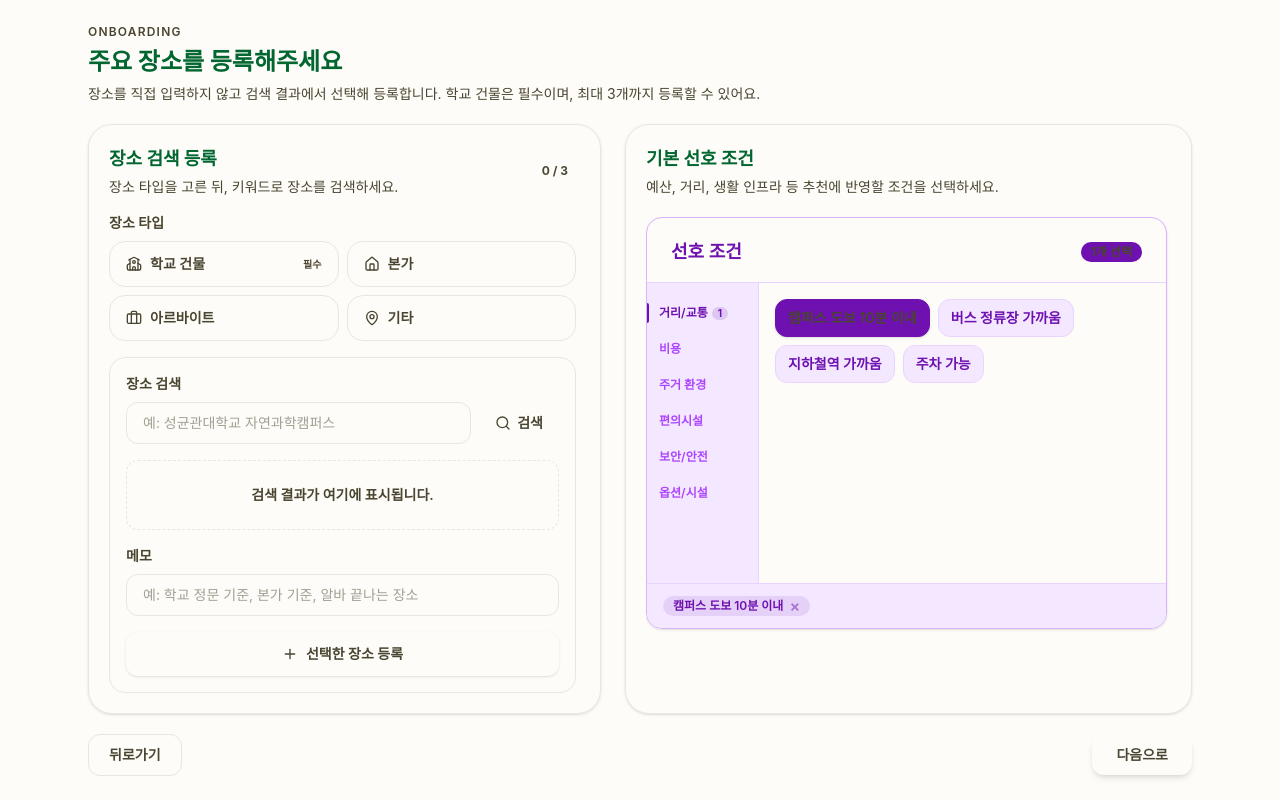
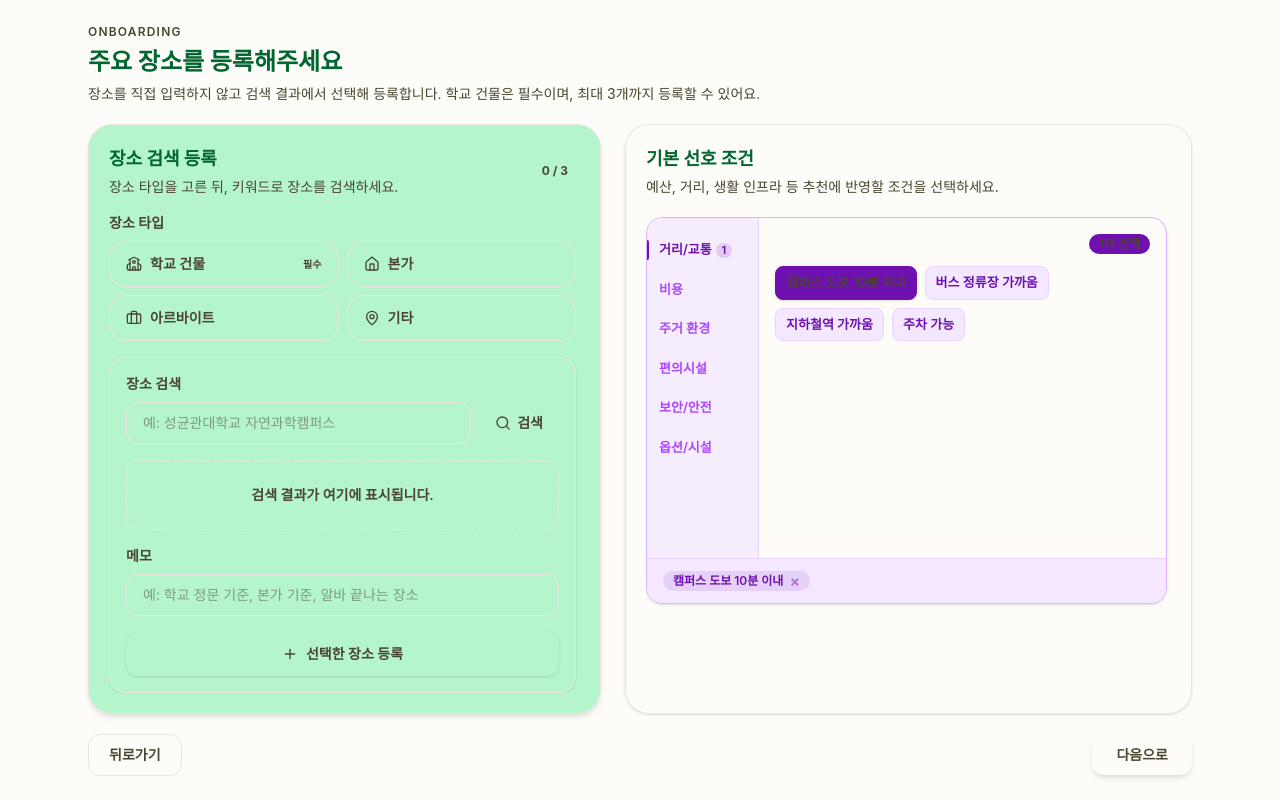
Before and after one commit to skku-2026-capstone-team-2/rooming-frontend, a React (Vite) app: page /onboarding in a window 1280 px wide. Both pictures are taken after a click on the button "캠퍼스 도보 10분 이내". Built offline with nearby package versions, Linux system fonts and the light colour scheme; no server answers; a web font is replaced by a local one.

Commit message:
design: 진입 페이지 디자인 수정

```diff
--- a/src/components/PreferenceBoard.tsx
+++ b/src/components/PreferenceBoard.tsx
@@ -108,7 +108,7 @@ export default function PreferenceBoard() {
   return (
     <div className="overflow-hidden rounded-2xl border border-purple-300 bg-card shadow-sm">
       {/* Header */}
-      <div className="flex items-center justify-between border-b border-purple-200 px-6 pb-4 pt-5">
+      <div className="hidden">
         <span className="text-lg font-semibold text-purple-800">선호 조건</span>
         {selected.size > 0 && (
           <span className="rounded-full bg-purple-800 px-2.5 py-0.5 text-xs font-bold text-secondary-foreground">
@@ -117,9 +117,9 @@ export default function PreferenceBoard() {
         )}
       </div>
 
-      <div className="flex min-h-[300px]">
+      <div className="flex min-h-[340px]">
         {/* Sidebar */}
-        <nav className="w-28 shrink-0 border-r border-purple-200 bg-purple-100 py-3">
+        <nav className="w-28 shrink-0 border-r border-purple-200 bg-purple-100/80 py-3">
           {CATEGORIES.map((cat) => {
             const count = countFor(cat);
             const isActive = activeCategory === cat.id;
@@ -127,7 +127,7 @@ export default function PreferenceBoard() {
               <button
                 key={cat.id}
                 onClick={() => setActiveCategory(cat.id)}
-                className={`relative w-full px-3 py-2.5 text-left text-xs font-semibold transition-colors duration-150 ${isActive
+                className={`relative w-full px-3 py-2.5 text-left text-[13px] font-semibold transition-colors duration-150 ${isActive
                   ? "bg-card text-purple-800"
                   : "text-purple-500 hover:text-purple-800"
                   }`}
@@ -148,6 +148,14 @@ export default function PreferenceBoard() {
 
         {/* Options */}
         <div className="flex-1 p-4">
+          {selected.size > 0 && (
+            <div className="mb-3 flex justify-end">
+              <span className="rounded-full bg-purple-800 px-2.5 py-0.5 text-xs font-bold text-secondary-foreground">
+                {selected.size}개 선택
+              </span>
+            </div>
+          )}
+
           <div className="flex flex-wrap gap-2">
             {currentOptions.map((label) => {
               const isSelected = selected.has(label);
@@ -155,7 +163,7 @@ export default function PreferenceBoard() {
                 <button
                   key={label}
                   onClick={() => toggle(label)}
-                  className={`rounded-xl border px-3 py-2 text-sm font-medium transition-all duration-150 ${isSelected
+                  className={`rounded-lg border px-2.5 py-1.5 text-[13px] font-medium transition-all duration-150 ${isSelected
                     ? "border-purple-800 bg-purple-800 text-secondary-foreground shadow-sm"
                     : "border-purple-200 bg-purple-100 text-purple-800 hover:border-purple-800/50 hover:bg-purple-50"
                     }`}
--- a/src/pages/OnboardingScreen.tsx
+++ b/src/pages/OnboardingScreen.tsx
@@ -225,7 +225,7 @@ export default function OnboardingScreen() {
         {/* 본문 */}
         <div className="grid min-h-0 flex-1 grid-cols-1 gap-6 lg:grid-cols-[0.95fr_1.05fr]">
           {/* 왼쪽: 장소 검색 및 등록 */}
-          <section className="flex min-h-0 flex-col rounded-3xl border border-border bg-card p-5 shadow-sm">
+          <section className="flex min-h-0 flex-col rounded-3xl border border-beige-300 bg-green-300/55 p-5 shadow-md">
             <div className="mb-4 flex shrink-0 items-center justify-between">
               <div>
                 <h2 className="text-lg font-bold text-green-800">
@@ -262,7 +262,7 @@ export default function OnboardingScreen() {
                         onClick={() => setPlaceType(option.type)}
                         className={`flex items-center justify-between rounded-2xl border px-4 py-3 text-sm font-semibold transition-all disabled:cursor-not-allowed disabled:opacity-40 ${isSelected
                           ? "border-primary bg-primary text-primary-foreground"
-                          : "border-border bg-background text-text-secondary hover:border-accent"
+                          : "border-beige-300 bg-card text-text-secondary hover:border-accent"
                           }`}
                       >
                         <span className="flex items-center gap-2">
@@ -280,7 +280,7 @@ export default function OnboardingScreen() {
               </div>
 
               {/* 장소 검색 */}
-              <div className="rounded-2xl border border-border bg-background p-4">
+              <div className="rounded-2xl border border-beige-300 bg-card/90 p-4 shadow-sm">
                 <label className="mb-2 block text-sm font-semibold text-foreground">
                   장소 검색
                 </label>
@@ -296,7 +296,7 @@ export default function OnboardingScreen() {
                       }
                     }}
                     placeholder="예: 성균관대학교 자연과학캠퍼스"
-                    className="min-w-0 flex-1 rounded-xl border border-border bg-card px-4 py-2.5 text-sm text-foreground placeholder:text-text-muted outline-none transition-all focus:border-accent focus:ring-2 focus:ring-ring/15"
+                    className="min-w-0 flex-1 rounded-xl border border-beige-300 bg-background px-4 py-2.5 text-sm text-foreground placeholder:text-text-muted outline-none transition-all focus:border-accent focus:ring-2 focus:ring-ring/15"
                   />
 
                   <button
@@ -317,7 +317,7 @@ export default function OnboardingScreen() {
                 {/* 검색 결과 */}
                 <div className="mt-4 space-y-2">
                   {searchResults.length === 0 ? (
-                    <div className="rounded-xl border border-dashed border-beige-200 bg-card px-4 py-6 text-center">
+                    <div className="rounded-xl border border-dashed border-beige-300 bg-background/80 px-4 py-6 text-center">
                       <p className="text-sm font-semibold text-text-muted">
                         검색 결과가 여기에 표시됩니다.
                       </p>
@@ -334,15 +334,15 @@ export default function OnboardingScreen() {
                           type="button"
                           onClick={() => handleSelectPlace(place)}
                           className={`w-full rounded-xl border px-4 py-3 text-left transition-all ${isSelected
-                            ? "border-primary bg-card shadow-sm"
-                            : "border-border bg-card hover:border-accent"
+                            ? "border-primary bg-green-300/50 shadow-sm"
+                            : "border-beige-300 bg-background/90 hover:border-accent"
                             }`}
                         >
                           <div className="flex items-start gap-3">
                             <span
                               className={`mt-0.5 flex h-8 w-8 shrink-0 items-center justify-center rounded-full ${isSelected
                                 ? "bg-primary text-primary-foreground"
-                                : "bg-muted text-text-tertiary"
+                                : "bg-green-300/60 text-text-secondary"
                                 }`}
                             >
                               <MapPin className="h-4 w-4" />
@@ -365,7 +365,7 @@ export default function OnboardingScreen() {
 
                 {/* 선택된 장소 */}
                 {selectedPlace && (
-                  <div className="mt-4 rounded-xl bg-card p-4">
+                  <div className="mt-4 rounded-xl border border-beige-300 bg-green-300/45 p-4">
                     <p className="mb-2 text-xs font-bold text-text-muted">
                       선택된 장소
                     </p>
@@ -390,7 +390,7 @@ export default function OnboardingScreen() {
                     value={memo}
                     onChange={(e) => setMemo(e.target.value)}
                     placeholder="예: 학교 정문 기준, 본가 기준, 알바 끝나는 장소"
-                    className="w-full rounded-xl border border-border bg-card px-4 py-2.5 text-sm text-foreground placeholder:text-text-muted outline-none transition-all focus:border-accent focus:ring-2 focus:ring-ring/15"
+                    className="w-full rounded-xl border border-beige-300 bg-background px-4 py-2.5 text-sm text-foreground placeholder:text-text-muted outline-none transition-all focus:border-accent focus:ring-2 focus:ring-ring/15"
                   />
                 </div>
 
--- a/src/pages/WelcomeScreen.tsx
+++ b/src/pages/WelcomeScreen.tsx
@@ -170,14 +170,14 @@ export default function WelcomeScreen() {
         <div className="mt-10 flex flex-col gap-4 sm:flex-row">
           <button
             onClick={() => navigate("/onboarding")}
-            className="rounded-xl bg-primary px-7 py-4 text-base font-semibold text-primary-foreground shadow-md transition-all hover:bg-green-800 hover:shadow-lg"
+            className="min-w-[220px] rounded-xl bg-primary px-8 py-4.5 text-lg font-semibold text-primary-foreground shadow-md transition-all hover:bg-green-800 hover:shadow-lg"
           >
             일반 사용자 로그인
           </button>
 
           <button
             onClick={() => navigate("/admin")}
-            className="rounded-xl border border-purple-500 bg-card px-7 py-4 text-base font-semibold text-secondary transition-all hover:bg-purple-100"
+            className="min-w-[220px] rounded-xl border border-purple-500 bg-card px-8 py-4.5 text-lg font-semibold text-secondary transition-all hover:bg-purple-100"
           >
             관리자 로그인
           </button>
```
